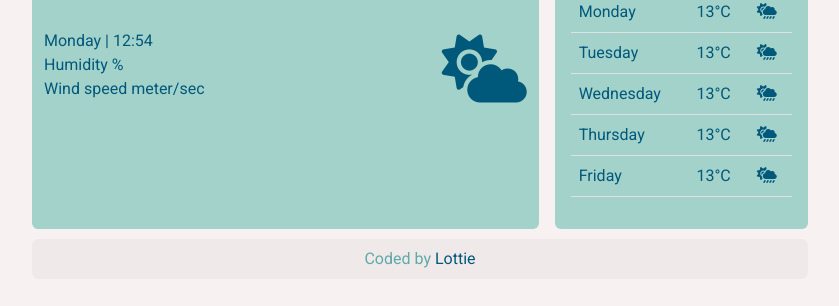
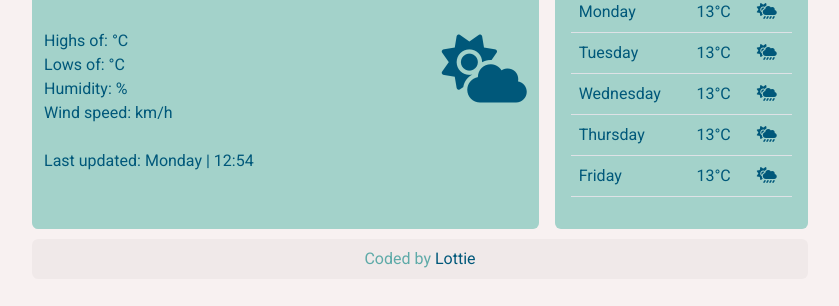
Before and after one commit to Lotz33/Weather-Test, a website built with Parcel: page index.html in a window 1280 px wide. Shown: the part 302-608 px from the top of the page, without its empty margins (220-1059 px from the left). Built offline with nearby package versions, Linux system fonts and the light colour scheme; no server answers.

Commit message:
adjusted API functions

```diff
--- a/index.html
+++ b/index.html
@@ -45,11 +45,14 @@
             <h5 class="card-title" id="city-name">xxx</h5>
             <br />
             <ul>
+              <li><span id="description"> </span></li>
+              <li>Highs of: <span id="high"> </span>°C</li>
+              <li>Lows of: <span id="low"> </span>°C</li>
+              <!-- <li>Chance of rain <span id="rain"> </span>%</li> -->
+              <li>Humidity: <span id="humidity"> </span>%</li>
+              <li>Wind speed: <span id="wind"> </span> km/h</li>
+              <br />
               <li id="date-time">Date/Time</li>
-              <li><span id="description"> </span></li>
-              <!-- <li>Chance of rain <span id="rain"> </span>%</li> -->
-              <li>Humidity <span id="humidity"> </span>%</li>
-              <li>Wind speed <span id="wind"> </span> meter/sec</li>
             </ul>
           </div>
         </div>
--- a/src/index.js
+++ b/src/index.js
@@ -16,7 +16,7 @@ function changeDate() {
 
   let dateTime = document.querySelector("#date-time");
 
-  dateTime.innerHTML = `${day}  |   ${time}`;
+  dateTime.innerHTML = `Last updated: ${day}  |   ${time}`;
 }
 
 changeDate();
@@ -40,6 +40,8 @@ function showTemp(response) {
   document.querySelector("#humidity").innerHTML = response.data.main.humidity;
   document.querySelector("#wind").innerHTML = Math.round(response.data.wind.speed);
   document.querySelector("#description").innerHTML = response.data.weather[0].description;
+  document.querySelector("#high").innerHTML = Math.round(response.data.main.temp_max);
+  document.querySelector("#low").innerHTML = Math.round(response.data.main.temp_min);
 }
 
 function input(event) {
--- a/src/styles.css
+++ b/src/styles.css
@@ -15,6 +15,10 @@ td {
 
 li {
   list-style: none;
+}
+
+li::first-letter {
+  text-transform: capitalize;
 }
 
 ul {
```
